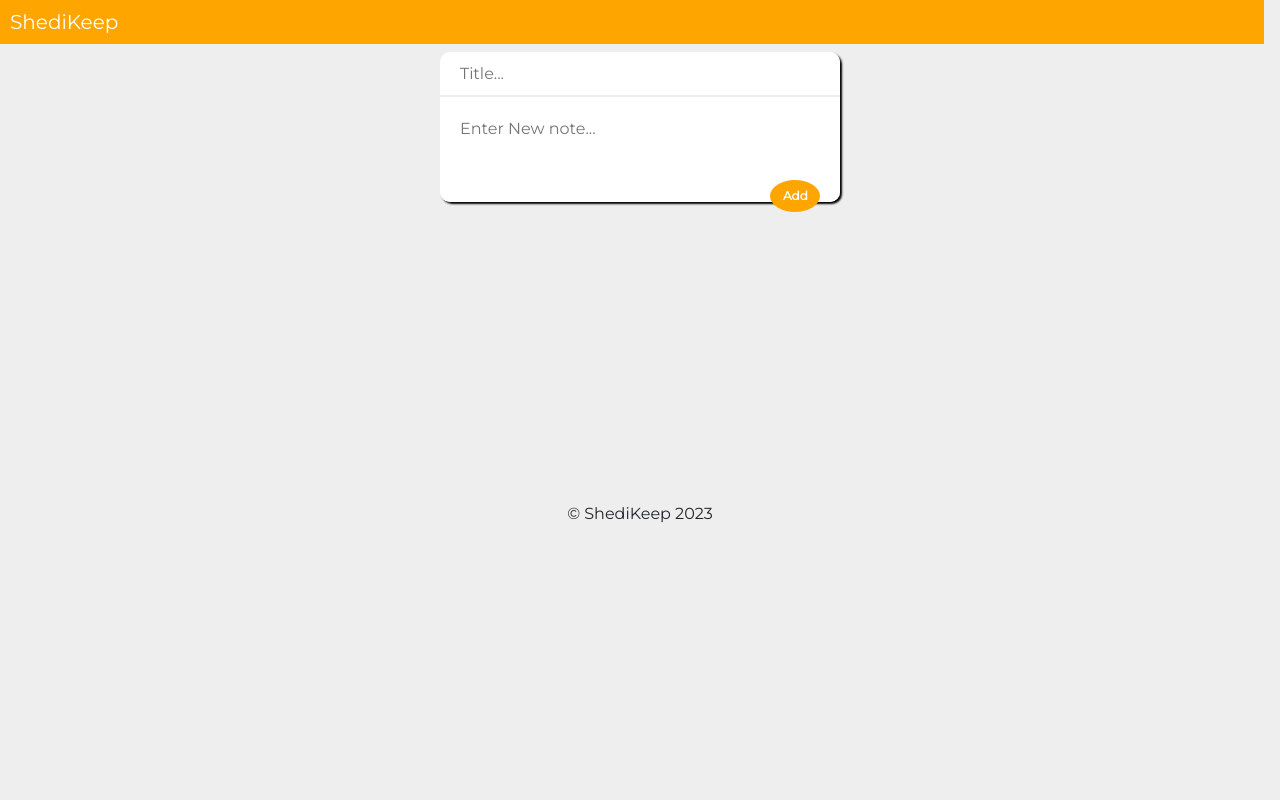
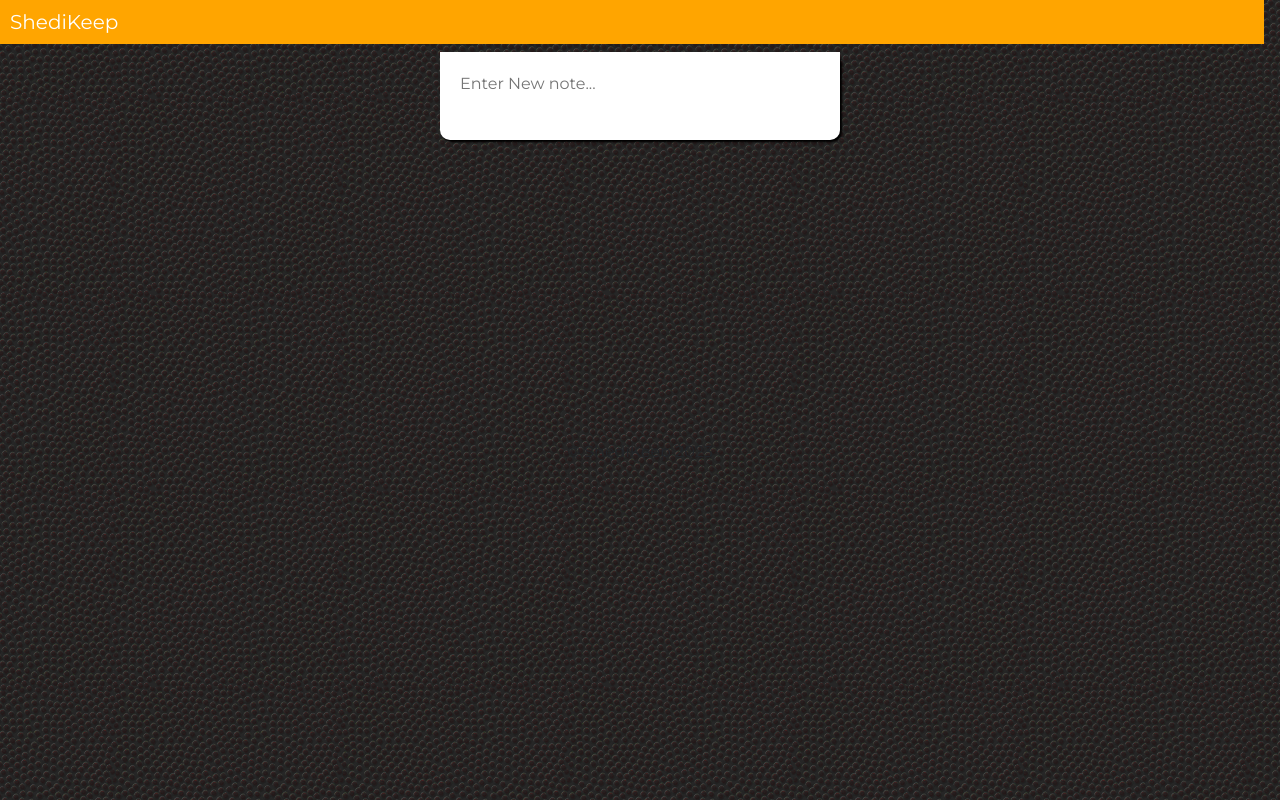
Before and after one commit to CherishShed/keeper-app, a React (Create React App) app: page / in a window 1280 px wide. Built offline with nearby package versions, Linux system fonts and the light colour scheme.

Commit message:
added MUI icons

```diff
--- a/src/AddNote.jsx
+++ b/src/AddNote.jsx
@@ -1,5 +1,9 @@
 import React, { useState } from "react";
-
+import AddIcon from '@mui/icons-material/Add';
+import Fab from '@mui/material/Fab';
+import Grow from '@mui/material/Grow';
+import Zoom from '@mui/material/Zoom';
+import Slide from '@mui/material/Slide';
 const addButtonStyle = {
     backgroundColor: "orange",
     width: "50px",
@@ -14,7 +18,7 @@ const addButtonStyle = {
 };
 function AddNote(props) {
     const [noteText, setNoteText] = useState({ title: "", text: "" });
-
+    const [typing, setTyping] = useState(false);
     return (
         <form
             className="addNoteContainer"
@@ -24,33 +28,43 @@ function AddNote(props) {
                 margin: "0 auto",
                 position: "relative",
             }}
-            onSubmit={(event) => {
-                props.handleSubmit(noteText)
-                setNoteText({ title: "", text: "" })
-                event.preventDefault();
-            }}
+
         >
+            {(typing) &&
+                <Zoom in={typing} timeout={1200}>
                     <input
                         type="text"
                         onChange={(e) => setNoteText({ ...noteText, title: e.target.value })}
-                style={{ width: "100%", height: "30%" }}
                         name="title"
                         placeholder="Title..."
                         value={noteText.title}
                         required
-            />
+                    /></Zoom>}
+
+
             <textarea
                 type="text"
+                onClick={() => { setTyping(true) }}
                 onChange={(e) => setNoteText({ ...noteText, text: e.target.value })}
                 placeholder="Enter New note..."
                 name="noteText"
-                style={{ width: "100%", height: "70%" }}
+                style={{ width: "100%" }}
                 value={noteText.text}
                 required
             />
-            <button className="btn" style={addButtonStyle}>
-                Add
-            </button>
+
+            <Slide direction="up" in={typing}
+                timeout={500} mountOnEnter unmountOnExit>
+
+                <Fab className="btn" style={addButtonStyle} onClick={(event) => {
+                    props.handleSubmit(noteText)
+                    setNoteText({ title: "", text: "" })
+                    event.preventDefault();
+                }}>
+                    <AddIcon />
+                </Fab>
+            </Slide>
+
         </form>
     );
 }
--- a/src/App.css
+++ b/src/App.css
@@ -5,7 +5,7 @@
 }
 
 body{
-  background-color:#eee;
+  background-image: url("../public/basketball-1920x1080.png");
   font-family:"Montserrat","Helvetica Neue"
 }
 
@@ -19,7 +19,7 @@ body{
 
 .addNoteContainer{
   width: 400px;
-  height: 150px;
+  height: fit-content;
   box-shadow: 2px 2px 2px#000;
   border-radius: 10px;
 }
@@ -34,8 +34,11 @@ input:focus, textarea:focus{
 input:first-child{
   border-bottom: 2px solid #eee;
   border-radius: 10px 10px 0 0;
+  width: 100%;
 }
-
+textarea{
+  height: fit-content;
+}
 .note{
   position: relative;
   background: white;
--- a/src/Note.jsx
+++ b/src/Note.jsx
@@ -1,5 +1,6 @@
 import './App.css';
 import React from 'react';
+import DeleteIcon from '@mui/icons-material/Delete';
 
 
 function Note(props) {
@@ -8,7 +9,9 @@ function Note(props) {
         <div index={props.index} className='note' >
             <h6 className="note-title" style={{ textAlign: "center", fontWeight: "bold", }}>{props.title}</h6>
             <p className="note-text" style={{ height: "50%", maxHeight: "90%", minHeight: "fit-content" }}>{props.noteText}</p>
-            <button style={{ border: "none", color: "orange", position: "absolute", right: "10px", top: "0", background: "transparent", fontSize: "12px" }} onClick={() => { props.handleDelete(props.index) }}>Delete</button>
+            <button style={{ border: "none", color: "orange", position: "absolute", right: "10px", top: "0", background: "transparent", fontSize: "12px" }} onClick={() => { props.handleDelete(props.index) }}>
+                <DeleteIcon />
+            </button>
         </div>
 
     )
```
Also changed, not shown: public/basketball-1920x1080.png (added). Lines whose indentation alone changed are shown as unchanged.
